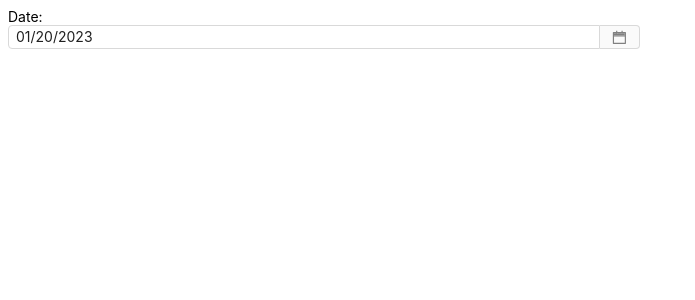
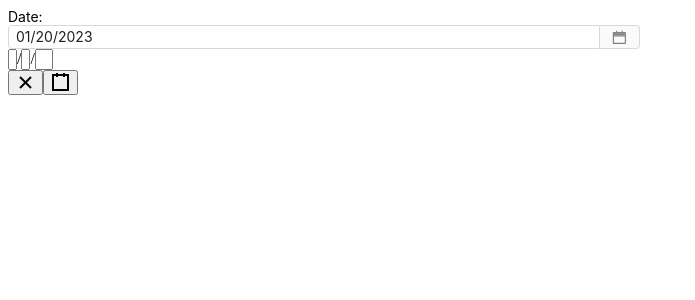
Before and after one commit to thunderperfect/react-ts-fhnp53, a React (Create React App) app: page / in a window 1280 px wide. Shown: the top 300 px of the page, without its empty margins (0-695 px from the left). Built offline with nearby package versions, Linux system fonts and the light colour scheme.

Commit message:
3 files modified

```diff
--- a/App.tsx
+++ b/App.tsx
@@ -1,13 +1,12 @@
 import * as React from 'react';
 import './style.css';
-import DateInput from './DateInput'
-
+import DateInput from './DateInput';
+import DatePicker from 'react-date-picker';
 export default function App() {
-
-
   return (
     <div>
       <DateInput />
+      <DatePicker />
     </div>
   );
 }
--- a/package.json
+++ b/package.json
@@ -8,6 +8,7 @@
     "antd": "^5.3.3",
     "dayjs": "^1.11.7",
     "react": "^18.2.0",
+    "react-date-picker": "^10.0.2",
     "react-dom": "^18.2.0",
     "react-foco": "^1.3.1",
     "react-icons": "^4.8.0",
```
Also changed, not shown: DateInput.tsx (+4 -5 lines).
